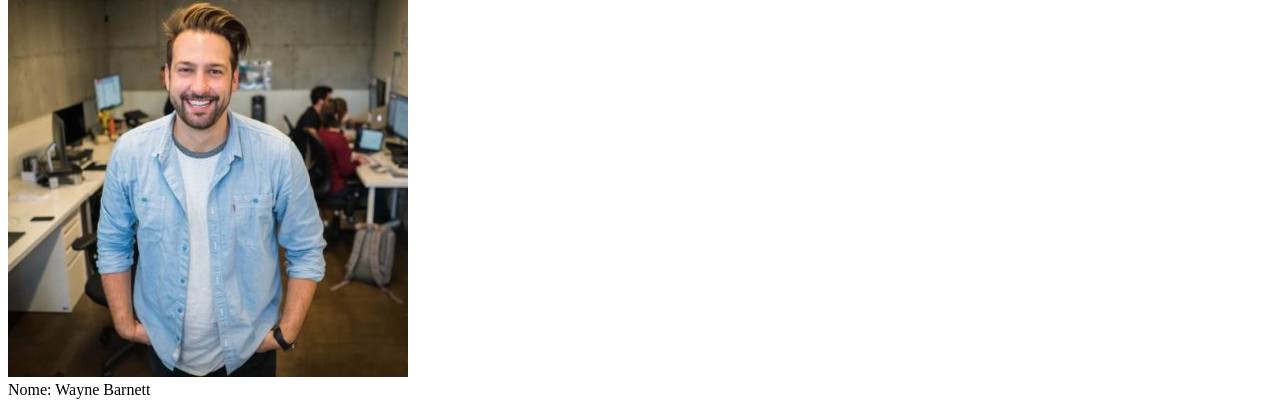
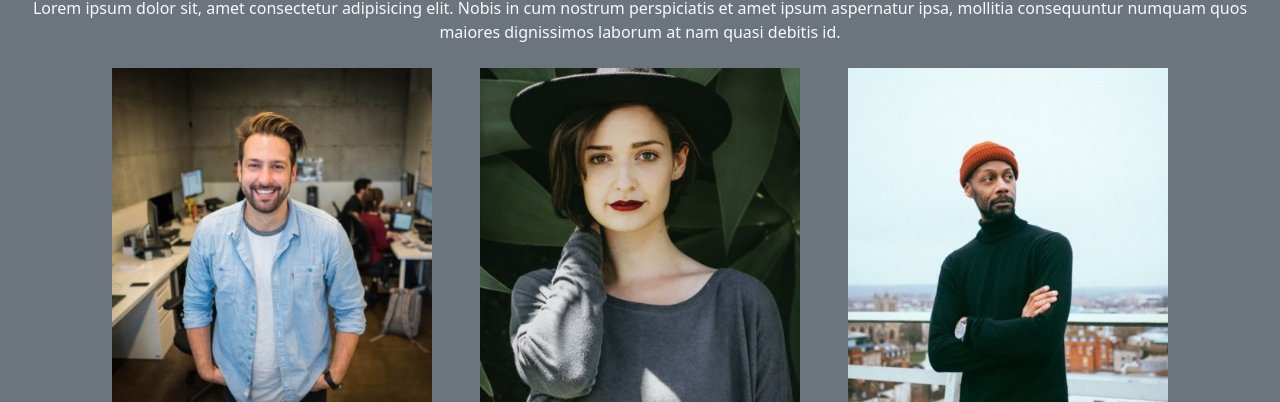
Before and after one commit to Rocca-Francesco/js-our-team, a plain HTML site: page index.html in a window 1280 px wide. Shown: the part 60-462 px from the top of the page. Drawn offline with nearby package versions, Linux system fonts and the light colour scheme.

Commit message:
final - bonus 2

```diff
--- a/index.html
+++ b/index.html
@@ -7,12 +7,33 @@
     <meta name="viewport" content="width=device-width, initial-scale=1.0">
     <title>Our team</title>
 
+    <!-- bootstrap -->
+    <link href="https://cdn.jsdelivr.net/npm/bootstrap@5.2.3/dist/css/bootstrap.min.css" rel="stylesheet"
+        integrity="sha384-rbsA2VBKQhggwzxH7pPCaAqO46MgnOM80zW1RWuH61DGLwZJEdK2Kadq2F9CUG65" crossorigin="anonymous">
+    <!-- js bootstrap -->
+    <script src="https://cdn.jsdelivr.net/npm/bootstrap@5.2.3/dist/js/bootstrap.bundle.min.js"
+        integrity="sha384-kenU1KFdBIe4zVF0s0G1M5b4hcpxyD9F7jL+jjXkk+Q2h455rYXK/7HAuoJl+0I4" crossorigin="anonymous"
+        defer>
+        </script>
     <!-- js -->
     <script type="text/javascript" src="./js/myscript.js" defer></script>
 </head>
 
 <body>
-    <div id="ourTeam"></div>
+    <div class="container-fluid bg-secondary">
+        <header class="text-center">
+            <h1>OUR TEAM</h1>
+            <span class="d-block text-light">Lorem ipsum dolor sit, amet consectetur adipisicing elit. Nobis in cum
+                nostrum
+                perspiciatis et amet ipsum aspernatur ipsa, mollitia consequuntur numquam quos maiores dignissimos
+                laborum
+                at nam quasi debitis id.
+            </span>
+        </header>
+        <div id="container-md">
+            <div class="row justify-content-center" id="ourTeam"></div>
+        </div>
+    </div>
 </body>
 
 </html>
--- a/js/myscript.js
+++ b/js/myscript.js
@@ -33,15 +33,21 @@ const teams = [
 
 // prendo gli oggetti dal mio array
 for (team of teams) {
+    // creo un elemento del dom dove scirvere i miei dati
+    const cardEl = document.createElement("div");
+    cardEl.classList.add("col-3", "text-center", "text-secondary", "bg-light", "m-4", "p-0");
     // prendo le caratteristiche degli oggetti
     for (man in team) {
         // SE ho un foto, carico la foto
         if (man == "Foto") {
-            const img = document.getElementById("ourTeam").innerHTML += `<img src="${team[man]}" alt="man-team">`;
-            console.log(img);
-        } else {
+            cardEl.innerHTML += `<img class="img-fluid" src="${team[man]}" alt="man-team">`;
+        } else if (man == "Nome") {
             // scrivo in html
-            document.getElementById("ourTeam").innerHTML += `<br>${man}: ${team[man]}<br>`;
-        }
+            cardEl.innerHTML += `<h2>${team[man]}</h2>`;
+        } else if (man == "Ruolo") {
+            // scrivo in html
+            cardEl.innerHTML += `<span class="d-block pb-2">${team[man]}</span>`;
+        };
+        document.getElementById("ourTeam").append(cardEl);
     };
 };
```
